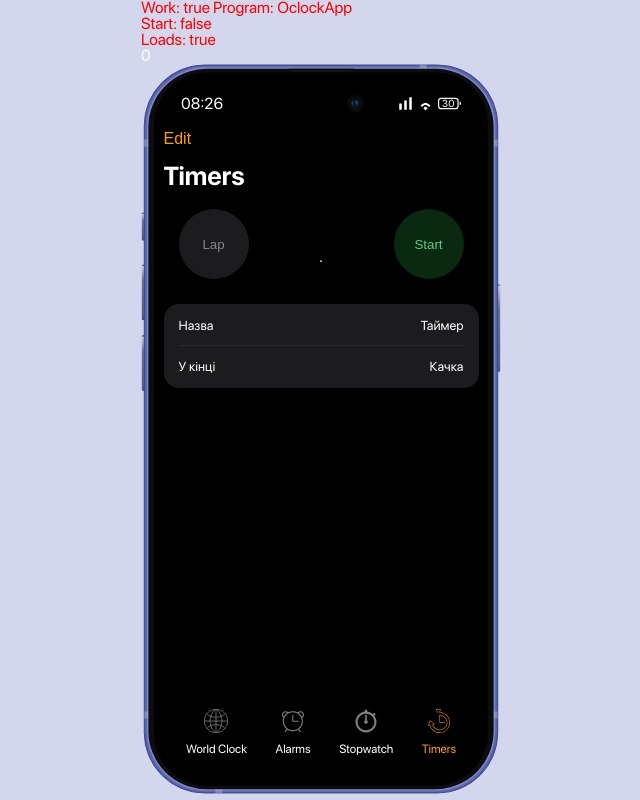
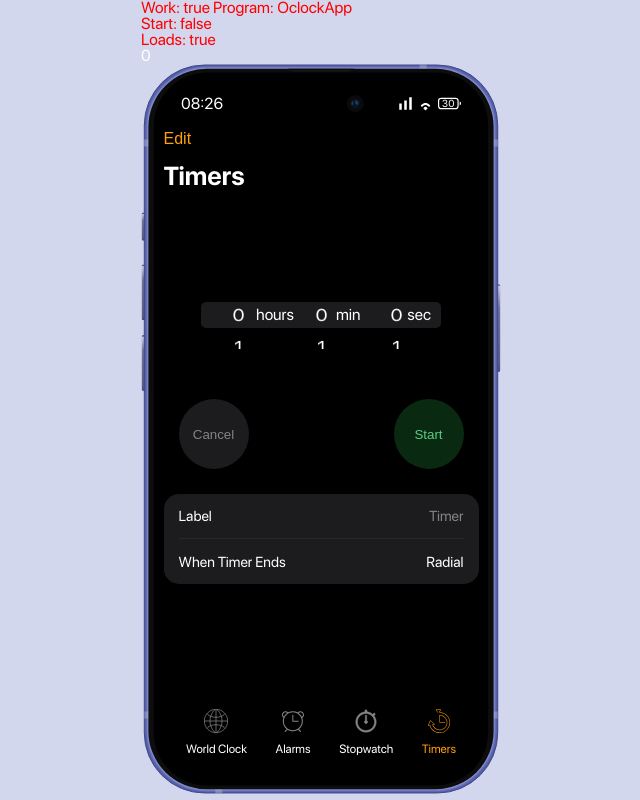
Before and after one commit to Learning-Autumn/Vue-Phone, a Vue app: page / in a window 1280 px wide. Both pictures are taken after a click on the item "Timers". Shown: the whole page, without its empty margins (319-959 px from the left). Built offline with nearby package versions, Linux system fonts and the light colour scheme; a web font is replaced by a local one.

Commit message:
Slider for the timer

```diff
--- a/src/components/Apps/Programs/PartsProgram/Oclock/MyOclockAlarmsProgram.vue
+++ b/src/components/Apps/Programs/PartsProgram/Oclock/Alarms/MyOclockAlarmsProgram.vue
@@ -42,7 +42,7 @@
 
 <script>
 import MyOclockAlarmsItem from './MyOclockAlarmsItem.vue';
-import MyOclockControl from '../Oclock/MyOclockControl.vue';
+import MyOclockControl from '../MyOclockControl.vue';
 import MyOclockAlarmsSlider from './MyOclockAlarmsSlider.vue';
 
 export default {
--- a/src/components/Apps/Programs/PartsProgram/Oclock/MyOclockAlarmsSlider.vue
+++ b/src/components/Apps/Programs/PartsProgram/Oclock/Alarms/MyOclockAlarmsSlider.vue
@@ -88,7 +88,14 @@
         </svg>
       </button>
       <VueSlickCarousel v-bind="settings_right" ref="carousel__right" :arrows="false">
-        <li v-for="item in 60" :key="item" class="oclock__slider-item">{{ item }}</li>
+        <li
+          v-for="item in 60"
+          @click="setSelectMinutes(item)"
+          :key="item"
+          class="oclock__slider-item"
+        >
+          {{ item }}
+        </li>
       </VueSlickCarousel>
       <button class="alarms__slider-arrow" @click="showRightNext">
         <svg
@@ -163,6 +170,10 @@ export default {
       this.selectHour = item;
       console.log("Selected Hour:", this.selectHour);
     },
+    setSelectMinutes(item) {
+      this.selectMinutes = item;
+      console.log("Selected Minutes:", this.selectMinutes);
+    },
     setActive(index) {
       this.activeIndex = index;
     },
@@ -234,7 +245,7 @@ export default {
 };
 </script>
 
-<style>
+<style scoped>
 .slick-current {
   color: #ff9f0a;
 }
--- a/src/components/Apps/Programs/PartsProgram/Oclock/MyToggleSwitches copy.vue
+++ /dev/null
@@ -1,65 +0,0 @@
-
-<style scoped>
-  .switch {
-    --button-width: 2.8em;
-    --button-height: 1.6em;
-    --toggle-diameter: 1.2em;
-    --button-toggle-offset: calc((var(--button-height) - var(--toggle-diameter)) / 2);
-    --toggle-shadow-offset: 8px;
-    --toggle-wider: 2.4em;
-    --color-grey: #cccccc;
-    --color-green: #ff9f0a;
-  }
-
-  .slider {
-    display: inline-block;
-    width: var(--button-width);
-    height: var(--button-height);
-    background-color: var(--color-grey);
-    border-radius: calc(var(--button-height) / 2);
-    position: relative;
-    transition: 0.3s all ease-in-out;
-  }
-
-  .slider::after {
-    content: "";
-    display: inline-block;
-    width: var(--toggle-diameter);
-    height: var(--toggle-diameter);
-    background-color: #fff;
-    border-radius: calc(var(--toggle-diameter) / 2);
-    position: absolute;
-    top: var(--button-toggle-offset);
-    transform: translateX(var(--button-toggle-offset));
-    box-shadow: var(--toggle-shadow-offset) 0 calc(var(--toggle-shadow-offset) * 4) rgba(0, 0, 0, 0.1);
-    transition: 0.3s all ease-in-out;
-  }
-
-  .switch input[type="checkbox"]:checked + .slider {
-    background-color: var(--color-green);
-  }
-
-  .switch input[type="checkbox"]:checked + .slider::after {
-    transform: translateX(calc(var(--button-width) - var(--toggle-diameter) - var(--button-toggle-offset)));
-    box-shadow: calc(var(--toggle-shadow-offset) * -1) 0 calc(var(--toggle-shadow-offset) * 4) rgba(0, 0, 0, 0.1);
-  }
-
-  .switch input[type="checkbox"] {
-    display: none;
-  }
-
-  .switch input[type="checkbox"]:active + .slider::after {
-    width: var(--toggle-wider);
-  }
-
-  .switch input[type="checkbox"]:checked:active + .slider::after {
-    transform: translateX(calc(var(--button-width) - var(--toggle-wider) - var(--button-toggle-offset)));
-  }
-</style>
-
-<template>
-  <label class="switch">
-    <input type="checkbox">
-    <span class="slider"></span>
-  </label>
-</template>
--- a/src/components/Apps/Programs/PartsProgram/Oclock/MyOclockTimersProgram.vue
+++ b/src/components/Apps/Programs/PartsProgram/Oclock/Timers/MyOclockTimersProgram.vue
@@ -9,9 +9,14 @@
 
     <h2 class="oclock__program-title">Timers</h2>
 
+    <div class="oclock__edit">
+      <MyOclockTimersSlider></MyOclockTimersSlider>
+    </div>
+
     <div class="oclock__control">
-      <button class="oclock__control-btn oclock__control-btn--left" type="">Lap</button>
-      <div>.</div>
+      <button class="oclock__control-btn oclock__control-btn--left" type="">
+        Cancel
+      </button>
       <button class="oclock__control-btn oclock__control-btn--right" type="">
         Start
       </button>
@@ -20,13 +25,13 @@
     <div class="oclock__desc">
       <ul class="oclock__desc-list">
         <li class="oclock__desc-item">
-          <p class="oclock__desc-item-title">Назва</p>
-          <p class="oclock__desc-item-title">Таймер</p>
+          <p class="oclock__desc-item-title">Label</p>
+          <p class="oclock__desc-item-title oclock__desc-item-title--timer">Timer</p>
         </li>
         <hr class="oclock__desc-line" />
         <li class="oclock__desc-item">
-          <p class="oclock__desc-item-title">У кінці</p>
-          <p class="oclock__desc-item-title">Качка</p>
+          <p class="oclock__desc-item-title">When Timer Ends</p>
+          <p class="oclock__desc-item-title">Radial</p>
         </li>
       </ul>
     </div>
@@ -34,7 +39,11 @@
 </template>
 
 <script>
-export default {};
+import MyOclockTimersSlider from "./MyOclockTimersSlider.vue";
+
+export default {
+  components: { MyOclockTimersSlider }
+};
 </script>
 
 <style scoped>
@@ -91,6 +100,10 @@ export default {};
   font-size: 13px;
 }
 
+.oclock__desc-list {
+  font-size: 14.5px;
+}
+
 .oclock__desc-item {
   display: flex;
   justify-content: space-between;
@@ -99,4 +112,8 @@ export default {};
 .oclock__desc-line {
   border-top-color: #28282a;
 }
+
+.oclock__desc-item-title--timer {
+  color: #848484;
+}
 </style>
--- /dev/null
+++ b/src/components/Apps/Programs/PartsProgram/Oclock/Timers/MyOclockTimersSlider.vue
@@ -0,0 +1,235 @@
+<template>
+  <div class="oclock__slider-inner">
+    <div class="oclock__slider-hide"></div>
+    <div class="oclock__slider-selected">
+      <p class="oclock__slider-selected--desc oclock__slider-selected--left">hours</p>
+      <p class="oclock__slider-selected--desc oclock__slider-selected--center">min</p>
+      <p class="oclock__slider-selected--desc oclock__slider-selected--right">sec</p>
+    </div>
+    <ul class="oclock__slider-list oclock__slider-list--left">
+      <VueSlickCarousel v-bind="settings_left" ref="carousel__left" :arrows="false">
+        <li
+          v-for="item in Array.from({length: 24}, (_, index) => index)"
+          @click="setSelectHour(item)"
+          :key="item"
+          class="oclock__slider-item"
+        >
+          {{ item }}
+        </li>
+      </VueSlickCarousel>
+    </ul>
+    <ul class="oclock__slider-list oclock__slider-list--center">
+      <VueSlickCarousel v-bind="settings_right" ref="carousel__center" :arrows="false">
+        <li
+          v-for="item in Array.from({length: 60}, (_, index) => index)"
+          :key="item"
+          class="oclock__slider-item"
+        >
+          {{ item }}
+        </li>
+      </VueSlickCarousel>
+    </ul>
+    <ul class="oclock__slider-list oclock__slider-list--right">
+      <VueSlickCarousel v-bind="settings_right" ref="carousel__right" :arrows="false">
+        <li
+          v-for="item in Array.from({length: 60}, (_, index) => index)"
+          :key="item"
+          class="oclock__slider-item"
+        >
+          {{ item }}
+        </li>
+      </VueSlickCarousel>
+    </ul>
+  </div>
+</template>
+
+<script>
+import VueSlickCarousel from "vue-slick-carousel";
+import "vue-slick-carousel/dist/vue-slick-carousel.css";
+// optional style for arrows & dots
+import "vue-slick-carousel/dist/vue-slick-carousel-theme.css";
+
+export default {
+  name: "MyComponent",
+  components: { VueSlickCarousel },
+  data() {
+    return {
+      selectHour: 12,
+      selectMinutes: 30,
+      isLeftButtonDisabled: false,
+      isRightButtonDisabled: false,
+      settings_left: {
+        infinite: false,
+        slidesToShow: 1,
+        slidesToScroll: 1,
+        vertical: true,
+        verticalSwiping: true,
+        swipeToSlide: true,
+        draggable: true,
+        initialSlide: 0,
+        centerMode: true,
+        focusOnSelect: true,
+      },
+      settings_center: {
+        infinite: false,
+        slidesToShow: 1,
+        slidesToScroll: 1,
+        vertical: true,
+        verticalSwiping: true,
+        swipeToSlide: true,
+        draggable: true,
+        initialSlide: 0,
+        centerMode: true,
+        focusOnSelect: true,
+      },
+      settings_right: {
+        infinite: false,
+        slidesToShow: 1,
+        slidesToScroll: 1,
+        vertical: true,
+        verticalSwiping: true,
+        swipeToSlide: true,
+        draggable: true,
+        initialSlide: 0,
+        centerMode: true,
+        focusOnSelect: true,
+      },
+    };
+  },
+  methods: {
+    setSelectHour(item) {
+      this.selectHour = item;
+      console.log("Selected Hour:", this.selectHour);
+    },
+    setActive(index) {
+      this.activeIndex = index;
+    },
+  },
+};
+</script>
+
+<style scoped>
+.slick-current {
+  color: #ff9f0a;
+}
+
+.oclock__slider-inner {
+  height: 190px;
+  position: relative;
+}
+
+.alarms__slider-arrow {
+  background-color: transparent;
+  border: none;
+  padding: 0;
+  margin: 0 auto;
+  width: 100%;
+}
+
+.oclock__slider-list {
+  position: absolute;
+  top: 40px;
+  /* transform: translateY(-115%); */
+  width: 35px;
+  right: 0;
+  left: 0;
+  margin: 0 auto;
+  font-size: 20px;
+  line-height: 30px;
+  width: 65px;
+  text-align: center;
+}
+
+.oclock__slider-item {
+  transform: rotateX(-30deg);
+  perspective: 500px;
+  transform-origin: center;
+  display: inline-block;
+  transition: transform 0.3s ease-in-out;
+}
+
+.oclock__slider-item:hover {
+  transform: rotateX(0deg) scale(1.2);
+}
+
+
+.oclock__slider-selected {
+  width: 240px;
+  background: #1c1c1e;
+  height: 26px;
+  position: absolute;
+  top: 50%;
+  border-radius: 5px;
+  transform: translateY(-2px);
+  margin: 0 auto;
+  left: 0;
+  right: 0;
+  position: relative;
+
+}
+
+.oclock__slider-selected--desc {
+  position: absolute;
+  top: 50%;
+  transform: translateY(-50%);
+}
+
+
+.oclock__slider-selected--left {
+  left: 55px;
+}
+
+.oclock__slider-selected--center {
+  left: 135px;
+}
+
+.oclock__slider-selected--right {
+  right: 10px;
+}
+
+.oclock__slider-hide {
+  width: 240px;
+  background: black;
+  z-index: 10;
+  height: 53px;
+  position: absolute;
+  top: 50px;
+  border-radius: 5px;
+  transform: translateY(-10px);
+  margin: 0 auto;
+  left: 0;
+  right: 0;
+}
+
+.alarms__add-btn {
+  position: absolute;
+  top: 50%;
+  left: 0;
+  right: 0;
+  width: 80px;
+  background-color: transparent;
+  color: white;
+  margin: 0 auto;
+  border: 1px solid #fff;
+  padding: 5px 18px;
+  display: inline-block;
+  border-radius: 10px;
+}
+
+.slick-slider {
+  text-align: center;
+}
+
+.oclock__slider-list--left {
+  right: 165px;
+  text-align: right;
+}
+
+.oclock__slider-list--right {
+  /* left: 70px; */
+}
+
+.oclock__slider-list--right {
+  left: 150px;
+}
+</style>
--- a/src/components/Apps/Programs/PartsProgram/Oclock/MyOclockWorldProgram.vue
+++ b/src/components/Apps/Programs/PartsProgram/Oclock/WorldOclock/MyOclockWorldProgram.vue
@@ -24,7 +24,7 @@
 </template>
 
 <script>
-import MyOclockControl from '../Oclock/MyOclockControl.vue';
+import MyOclockControl from '../MyOclockControl.vue';
 
 export default {
   components: { MyOclockControl },
```
Also changed, not shown: src/components/Apps/Programs/MyOclockProgram.vue (+4 -4 lines), src/components/Apps/Programs/PartsProgram/Oclock/Alarms/MyOclockAlarmsItem.vue (renamed from src/components/Apps/Programs/PartsProgram/Oclock/MyOclockAlarmsItem.vue), src/components/Apps/Programs/PartsProgram/Oclock/Alarms/MyToggleSwitches.vue (renamed from src/components/Apps/Programs/PartsProgram/Oclock/MyToggleSwitches.vue), src/components/Apps/Programs/PartsProgram/Oclock/Stopwatch/MyOclockStopwatchProgram.vue (renamed from src/components/Apps/Programs/PartsProgram/Oclock/MyOclockStopwatchProgram.vue).
